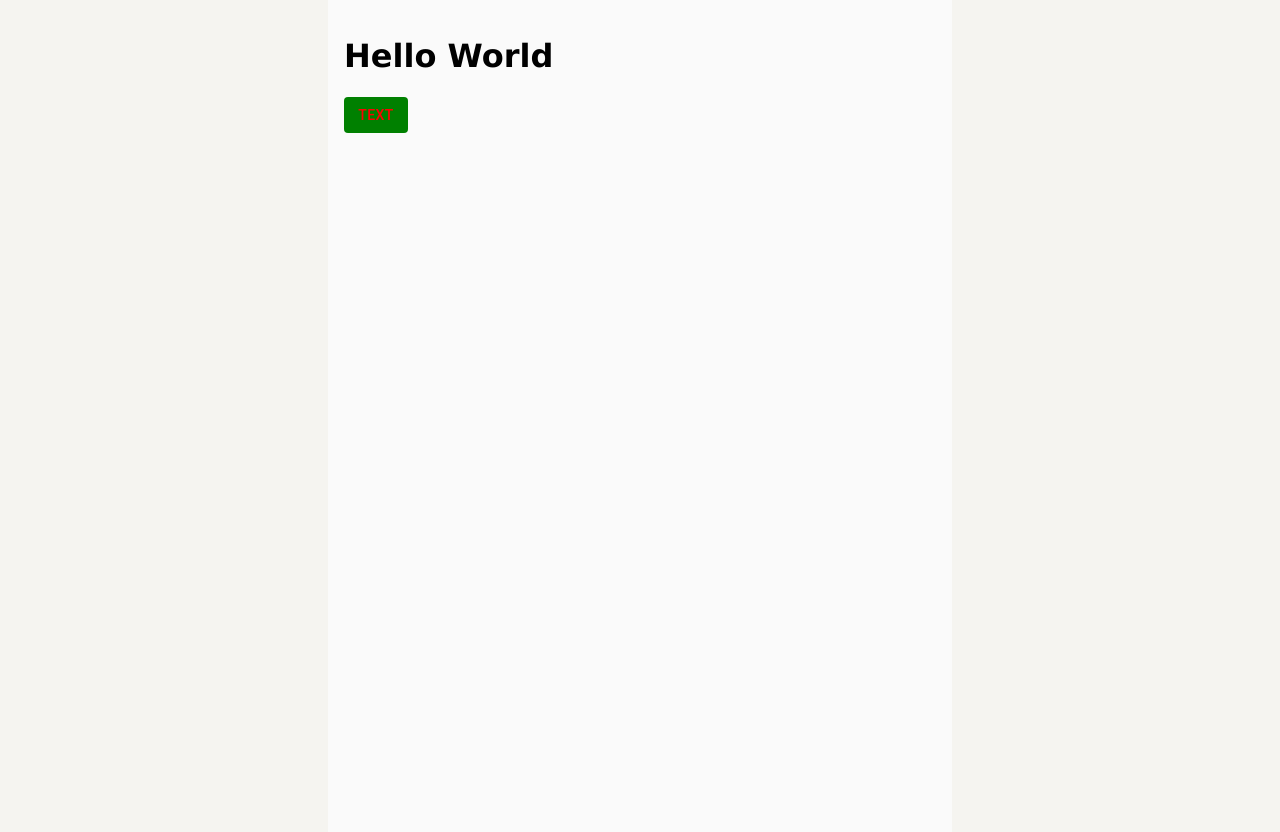
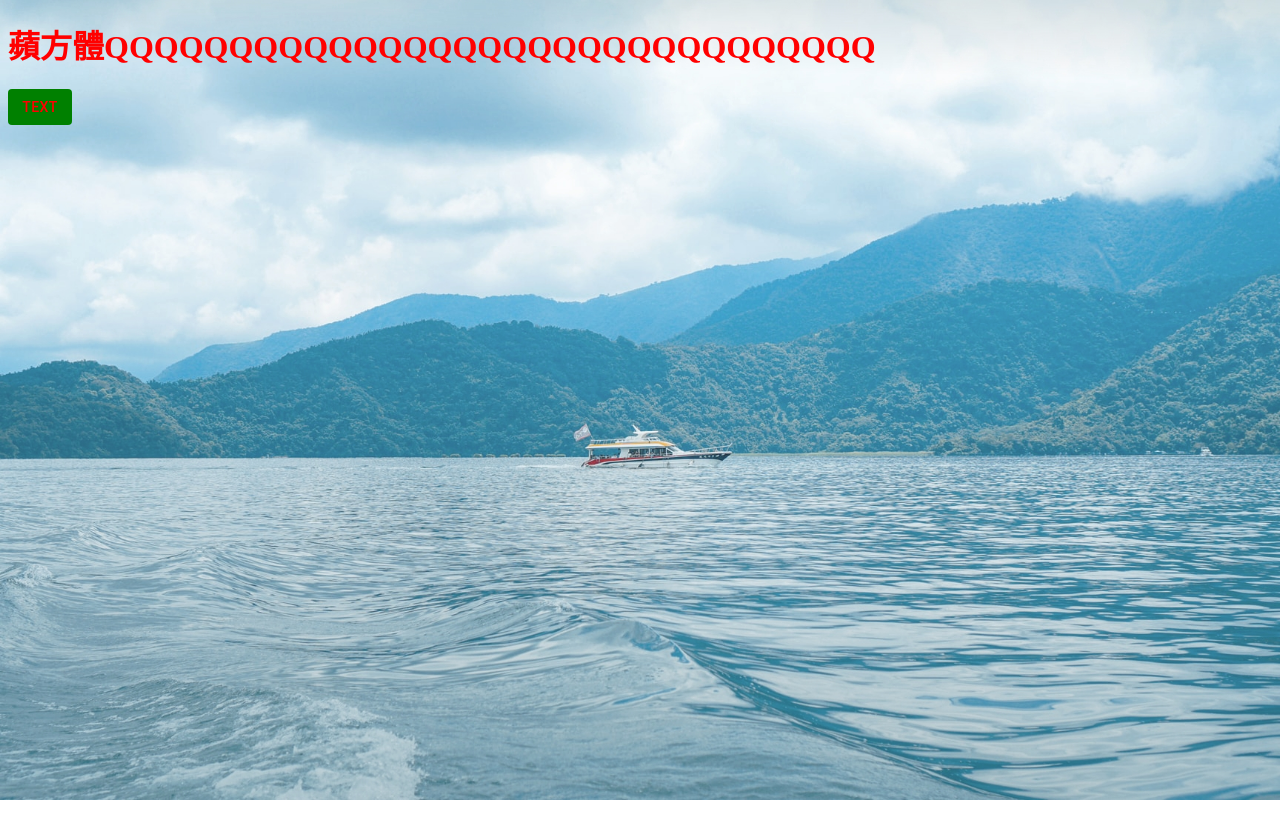
Before and after one commit to jasperdyb/f2e_2021_taiwan_tutorial, a Next.js app: page / in a window 1280 px wide. After the commit the page ends 800 px from the top, so only its background shows below. Built offline with nearby package versions, Linux system fonts and the light colour scheme; no server answers; what jssha would draw is missing.

Commit message:
feat: 🎸 Add background image

```diff
--- /dev/null
+++ b/components/Background.tsx
@@ -0,0 +1,38 @@
+import React from "react";
+import Image from "next/image";
+import styled from "styled-components";
+import { ImageProps } from "next/image";
+
+const BackgroundImageContainer = styled.div`
+  position: "fix";
+  z-index: -100;
+`;
+
+const BackgroundImageChildrenContainer = styled.div`
+  position: relative;
+  z-index: 0;
+`;
+
+const Background: React.FC<ImageProps> = ({ src, children }) => {
+  return (
+    <BackgroundImageContainer>
+      <Image
+        src={src}
+        alt="Background image"
+        // width={500} automatically provided
+        // height={500} automatically provided
+        // blurDataURL="data:..." automatically provided
+        // placeholder="blur" // Optional blur-up while loading
+        layout="fill"
+        objectFit="cover"
+        objectPosition="center"
+        placeholder="blur"
+      />
+      <BackgroundImageChildrenContainer>
+        {children}
+      </BackgroundImageChildrenContainer>
+    </BackgroundImageContainer>
+  );
+};
+
+export default Background;
--- a/pages/_app.tsx
+++ b/pages/_app.tsx
@@ -3,21 +3,9 @@ import { createGlobalStyle, ThemeProvider } from "styled-components";
 
 const GlobalStyle = createGlobalStyle`
 html{
-  box-sizing: border-box;
-  background: #F5F4F0;
-  display:block;
-  height: 100%;
-  max-width: 640px;
-  margin:0 auto;
-  padding: 0;
 }
 
 body{
-  background-color:#fafafa;
-  min-height:100vh;
-  padding: 1rem;
-  margin-top:0;
-  font-family:Verdana;
 }
 `;
 
--- a/pages/index.tsx
+++ b/pages/index.tsx
@@ -2,12 +2,19 @@ import type { NextPage } from "next";
 import Head from "next/head";
 import Image from "next/image";
 import Button from "@mui/material/Button";
-import { styled } from "@mui/material/styles";
+import styled from "styled-components";
+import { styled as muiStyled } from "@mui/material/styles";
 
 import { useSceneSpots } from "../services/sceneSpots";
+import Background from "../components/Background";
 
-const CustomizedButton = styled(Button)`
+import banner01 from "../public/img/banner01.jpg";
+
+const CustomizedButton = muiStyled(Button)`
   background-color: green;
+  color: red;
+`;
+const Title = styled.h1`
   color: red;
 `;
 
@@ -17,14 +24,17 @@ const Home: NextPage = () => {
   console.log(spots);
 
   return (
-    <div>
+    <>
       <Head>
         <title>Hello World</title>
         <link rel="icon" href="/favicon.ico" />
       </Head>
-      <h1> Hello World</h1>
-      <CustomizedButton variant="text">Text</CustomizedButton>
-    </div>
+
+      <Background src={banner01}>
+        <Title> 蘋方體QQQQQQQQQQQQQQQQQQQQQQQQQQQQQQQ</Title>
+        <CustomizedButton variant="text">Text</CustomizedButton>
+      </Background>
+    </>
   );
 };
 
```
Also changed, not shown: public/img/banner01.jpg (added).
